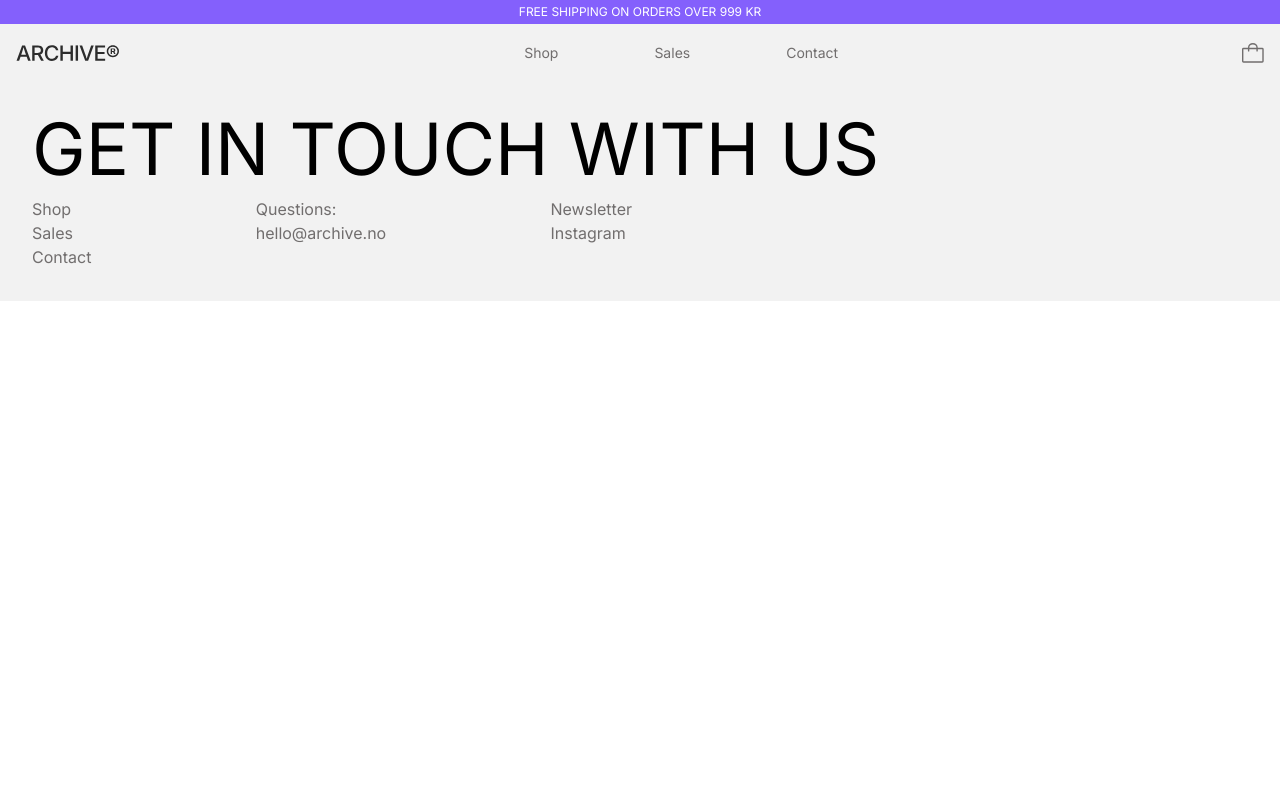
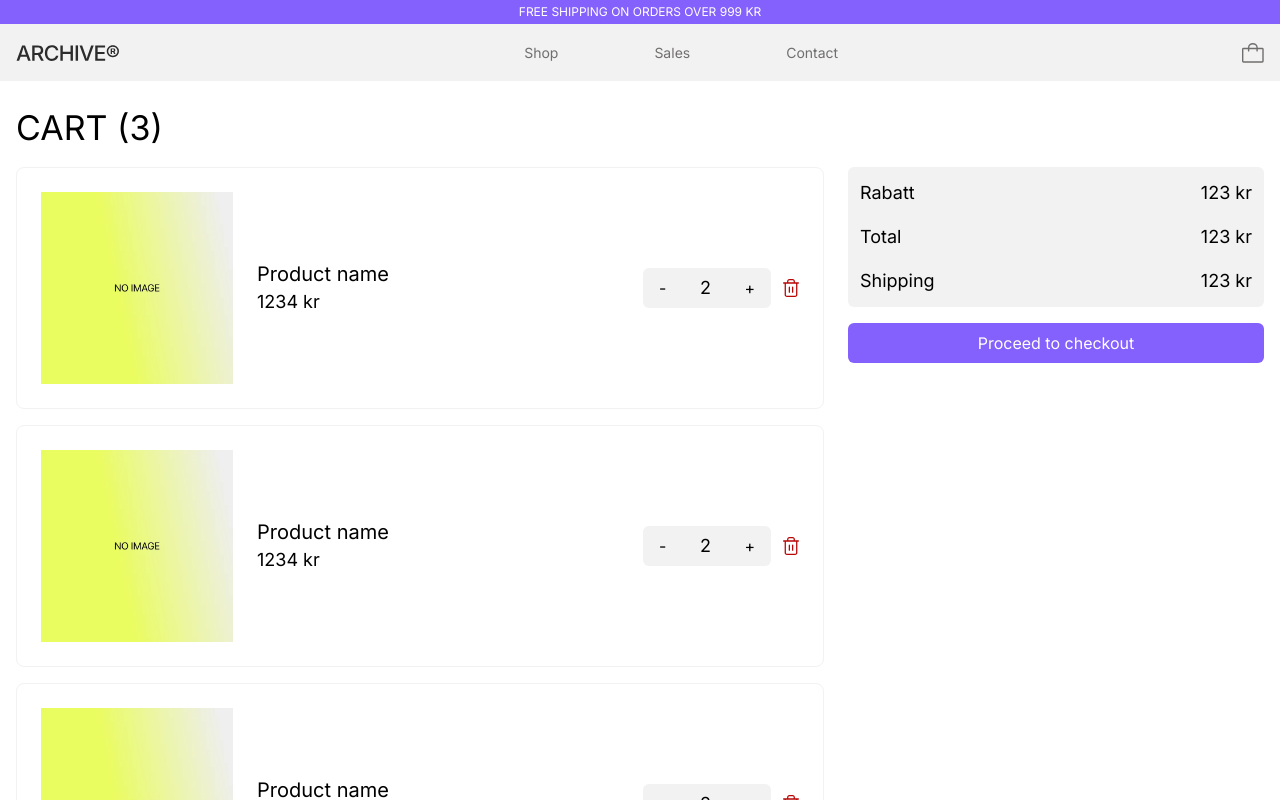
Before and after one commit to 8headswillroll8/archive, a React (Vite) app: page /cart in a window 1280 px wide. Shown: the top 800 px of the page. Built offline with nearby package versions, Linux system fonts and the light colour scheme.

Commit message:
feat: add cart page layout and summary

```diff
--- /dev/null
+++ b/src/components/Button.tsx
@@ -0,0 +1,8 @@
+function Button({ name }: { name: string }) {
+  return (
+    <button className="w-full text-white bg-brand-accent rounded-md px-6 py-2 hover:font-medium">
+      {name}
+    </button>
+  );
+}
+export default Button;
--- /dev/null
+++ b/src/components/CartSummary.tsx
@@ -0,0 +1,22 @@
+function CartSummary() {
+  return (
+    <div className="space-y-4 bg-brand-neutral-100 rounded-md p-3 text-lg">
+      <div className="flex justify-between">
+        <p>Rabatt</p>
+        <p>123 kr</p>
+      </div>
+
+      <div className="flex justify-between">
+        <p>Total</p>
+        <p>123 kr</p>
+      </div>
+
+      <div className="flex justify-between">
+        <p>Shipping</p>
+        <p>123 kr</p>
+      </div>
+    </div>
+  );
+}
+
+export default CartSummary;
--- a/src/pages/Cart.tsx
+++ b/src/pages/Cart.tsx
@@ -1,5 +1,30 @@
+import Button from "../components/Button";
+import CartItem from "../components/CartItem";
+import CartSummary from "../components/CartSummary";
+
 function Cart() {
-  return null;
+  return (
+    <div className="mx-auto w-full max-w-337.5 px-4">
+      <div className="space-y-4 py-6">
+        <h1 className="text-2xl! md:text-[34px]!">CART (3)</h1>
+
+        <div className="flex flex-col gap-4 lg:flex-row lg:gap-6">
+          {/* Cart items */}
+          <div className="flex min-w-0 flex-1 flex-col gap-4">
+            <CartItem />
+            <CartItem />
+            <CartItem />
+          </div>
+
+          {/* Cart summary */}
+          <div className="w-full space-y-4 lg:w-1/3 lg:shrink-0">
+            <CartSummary />
+            <Button name="Proceed to checkout" />
+          </div>
+        </div>
+      </div>
+    </div>
+  );
 }
 
 export default Cart;
```
Also changed, not shown: src/assets/graphics/trash-icon.svg (added).
